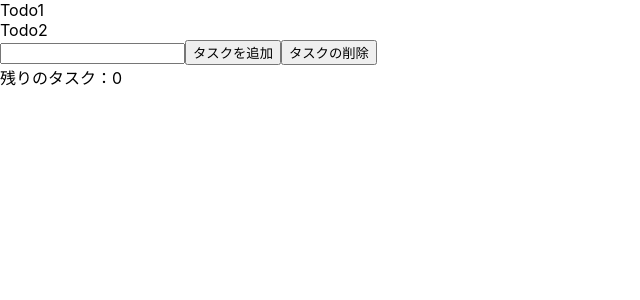
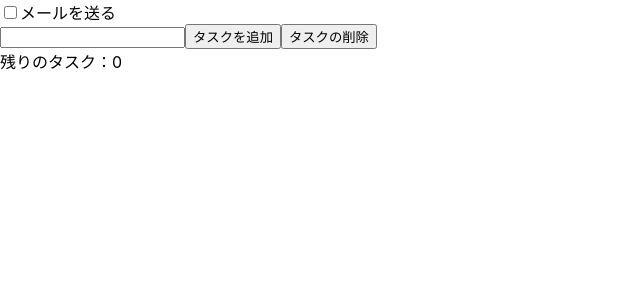
Before and after one commit to daisuketerashita/React-Todo, a React (Create React App) app: page / in a window 1280 px wide. Shown: the top 300 px of the page, without its empty margins (0-640 px from the left). Built offline with nearby package versions, Linux system fonts and the light colour scheme; the HTML template or start-up script is replaced by a standard one.

Commit message:
タスク追加機能

```diff
--- a/src/App.js
+++ b/src/App.js
@@ -1,14 +1,27 @@
-import {useState} from 'react';
+import {useState,useRef} from 'react';
 import ToDoList from "./ToDoList";
 
 function App() {
-  const [todos,setTodos] = useState(["Todo1","Todo2"]);
+  const [todos,setTodos] = useState([
+    {id: 1,name: 'メールを送る',completed: false},
+  ]);
+
+  const todoNameRef = useRef();
+
+  const handleAddTodo = () => {
+    //タスクを追加する
+    const name = todoNameRef.current.value;
+    setTodos((prevTodos) => {
+      return [...prevTodos,{id: "1",name: name,completed: false}];
+    });
+    todoNameRef.current.value = null;
+  };
 
   return (
     <div>
       <ToDoList todos={todos}/>
-      <input type="text" />
-      <button>タスクを追加</button>
+      <input type="text" ref={todoNameRef}/>
+      <button onClick={handleAddTodo}>タスクを追加</button>
       <button>タスクの削除</button>
       <div>残りのタスク：0</div>
     </div>
--- a/src/ToDoList.js
+++ b/src/ToDoList.js
@@ -3,7 +3,7 @@
 
 const ToDoList = ({todos}) => {
   return (
-    todos.map((todo) => <Todo todo={todo} key={todo} />)
+    todos.map((todo) => <Todo todo={todo} key={todo.name} />)
   );
 }
 
--- a/src/Todo.js
+++ b/src/Todo.js
@@ -2,7 +2,12 @@
 
 const Todo = ({todo}) => {
   return (
-    <div>{todo}</div>
+    <div>
+        <label>
+            <input type="checkbox" checked={todo.completed} readOnly />
+        </label>
+        {todo.name}
+    </div>
   )
 }
 
```
